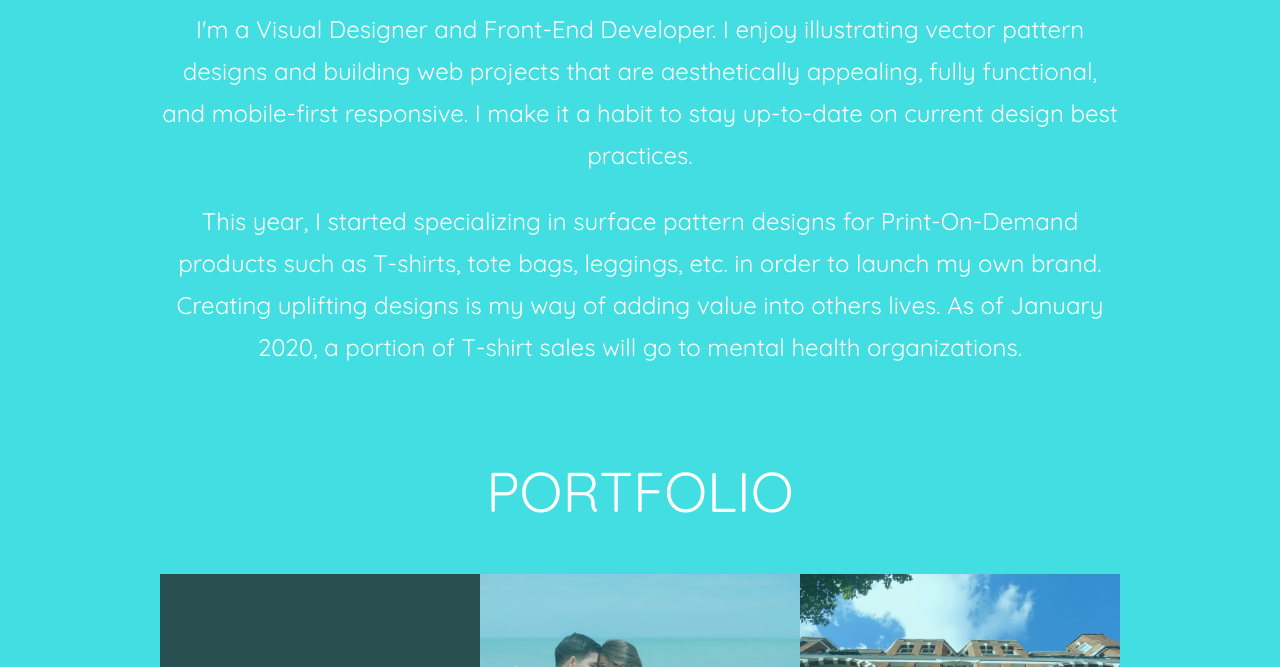
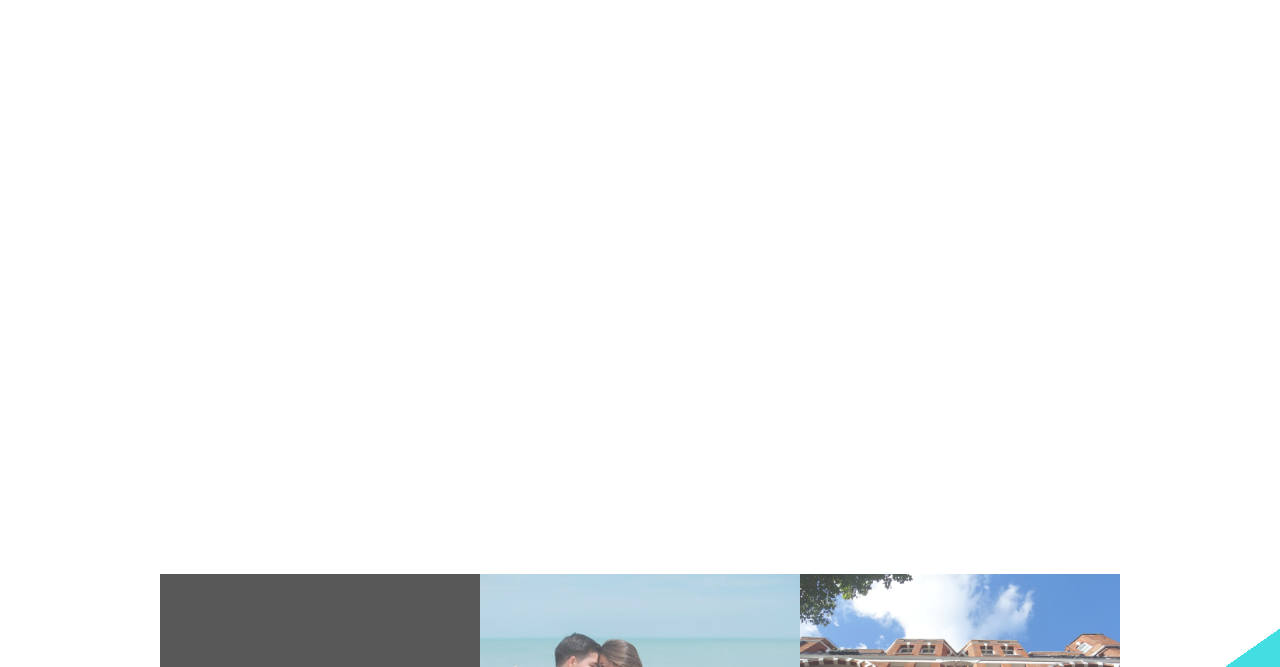
Before and after one commit to srojas26/Portfolio-Website, a plain HTML site: page portfolio.html in a window 1280 px wide. Shown: the part 395-1062 px from the top of the page. Drawn offline with Linux system fonts and the light colour scheme.

Commit message:
Update main.css

```diff
--- a/main.css
+++ b/main.css
@@ -6,7 +6,7 @@ body {
   box-sizing: border-box;
   font-family: 'Quicksand', sans-serif;
   color: #fff;
-  background: #42dee1;
+  background: linear-gradient(145deg, #fff 65%, #42dee1 65%);
 }
 
 .container {
```
